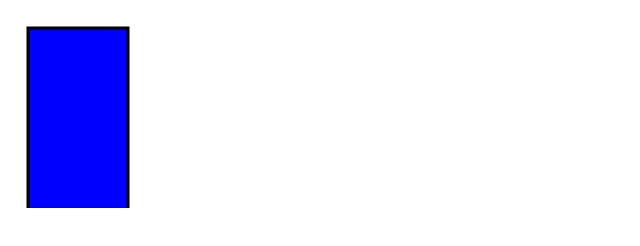
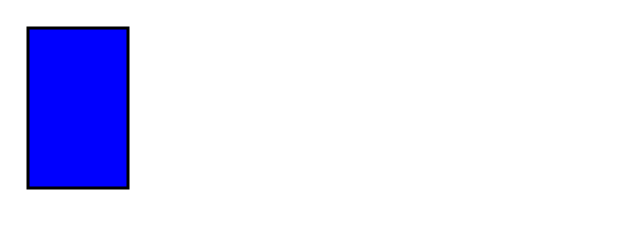
Before and after one commit to bensdojo/bensdojo.github.io, a plain HTML site: page learning.html in a window 1280 px wide. Shown: the whole page, without its empty margins (0-640 px from the left). Drawn offline with Linux system fonts and the light colour scheme.

Commit message:
modified:   learning.html

```diff
--- a/learning.html
+++ b/learning.html
@@ -1,21 +1,15 @@
 <!DOCTYPE html>
-<html lang= "en">
+<html lang="en">
 <head>
     <meta charset="UTF-8" />
-        <title> Inlin SVG</title>
+    <title>Inline SVG</title>
     <style>
-
     </style>
 </head>
 <body>
-        <svg width = "200" height = "200">
-        <rect x="20" y="20" width="100" height="200"
+    <svg width="200" height="200">
+        <rect x="20" y="20" width="100" height="160"
               fill="blue" stroke="black" stroke-width="3" />
     </svg>
-
-
 </body>
-
-
-
 </html>
```
Lines whose indentation alone changed are shown as unchanged.
